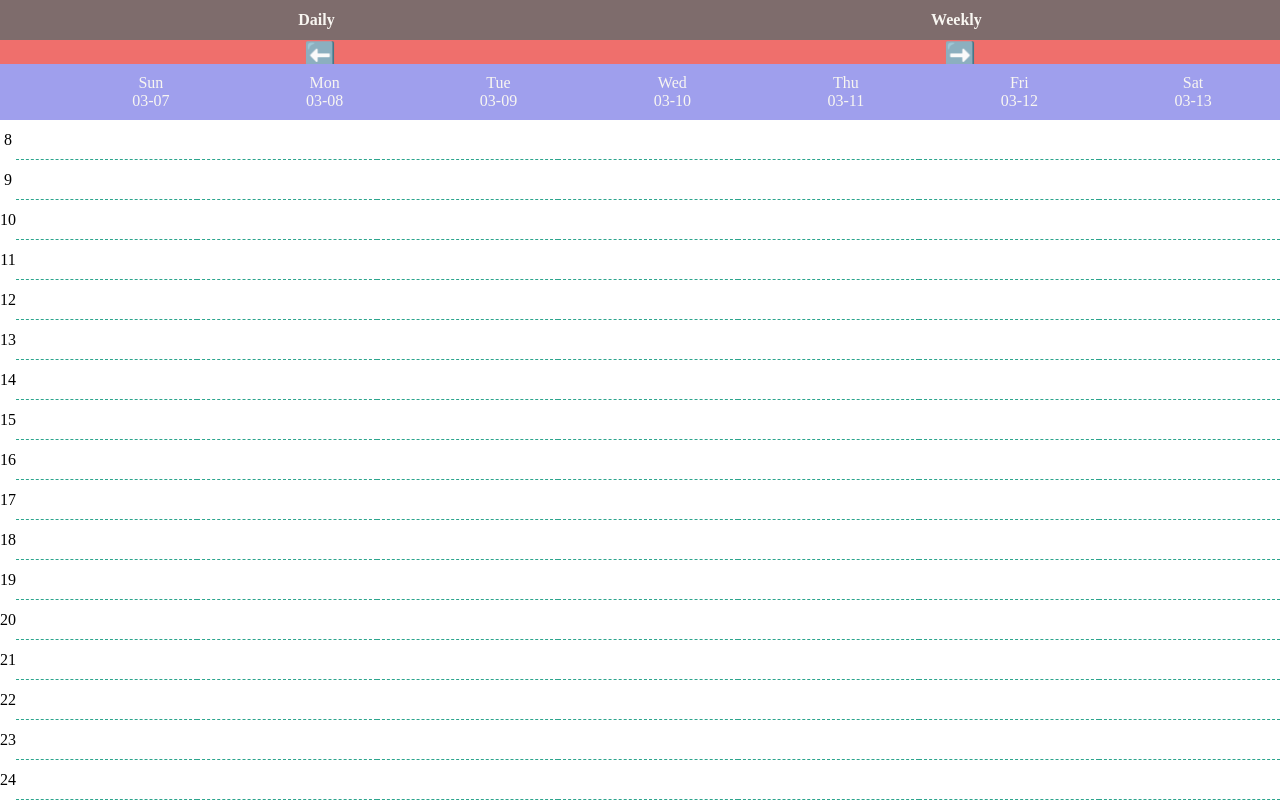
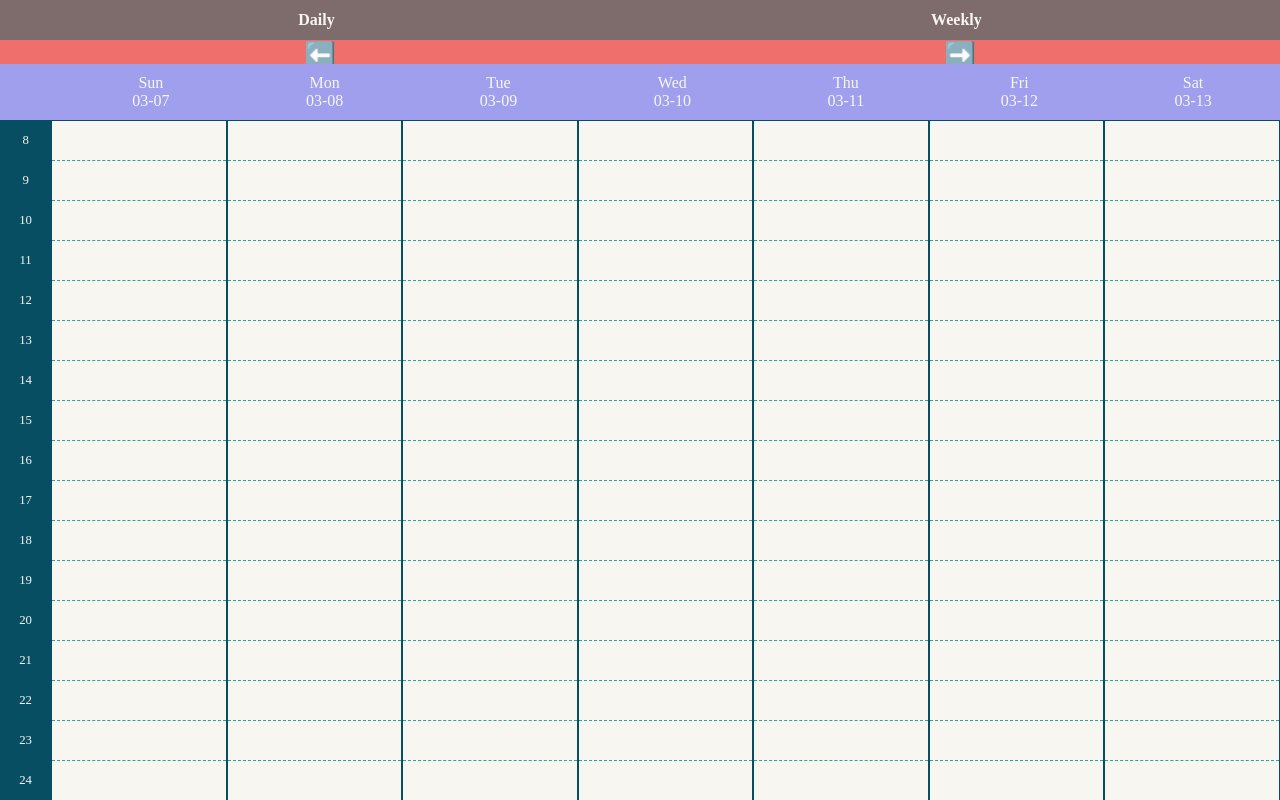
Before and after one commit to Ha-Young/Calendar-FrontEnd, a React (Create React App) app: page /weekly in a window 1280 px wide. Built offline with nearby package versions, Linux system fonts and the light colour scheme.

Commit message:
Change UI position

```diff
--- a/src/actions/index.js
+++ b/src/actions/index.js
@@ -7,22 +7,17 @@
  */
 import * as types from "../constants/actionTypes";
 
-export const getEventData = (date, time) => ({
-  type: types.GET_DATA,
-  payload: { date, time },
+export const getWeekEventData = (week, totalEvents) => ({
+  type: types.GET_WEEK_DATA,
+  payload: { week, totalEvents },
 });
 
-export const getWeekEventData = (week) => ({
-  type: types.GET_WEEK_DATA,
-  week,
-});
-
-export const createEvent = (event) => ({
+export const createEvent = event => ({
   type: types.CREATE_EVENT,
   event,
 });
 
-export const deleteEvent = (event) => ({
+export const deleteEvent = event => ({
   type: types.DELETE_EVENT,
   event,
 });
@@ -39,3 +34,8 @@ export const nextDay = () => ({
 export const yesterDay = () => ({
   type: types.YESTERDAY,
 });
+
+export const setCurrentDay = days => ({
+  type: types.SET_CURRENT_DAY,
+  days,
+});
--- a/src/components/Daily/Daily.module.css
+++ b/src/components/Daily/Daily.module.css
@@ -3,6 +3,7 @@
   height: 90vh;
   overflow: hidden;
   padding-right: 10px;
+  background-color: #084e63;
 }
 
 .flex {
--- a/src/components/Element/CommonElementView.js
+++ b/src/components/Element/CommonElementView.js
@@ -5,6 +5,7 @@ import EventElement from "../Element/EventElement";
 import styles from "./Element.module.css";
 
 export default function CommonElementView({ eventDay, events }) {
+  console.log('commonEl events 새로 들어옴', events)
   return (
     <div className={styles.daily_flex}>
       {HOURS.map(hour => (
--- a/src/components/Element/Element.module.css
+++ b/src/components/Element/Element.module.css
@@ -2,6 +2,13 @@
   width: 100%;
   height: 100%;
   border-bottom: #2CA58D dashed 1px;
+  background-color: #F8F6F1;
+}
+
+.time_flex a {
+  height: 100%;
+  display: flex;
+  align-items: center;
 }
 
 .daily_flex {
@@ -9,6 +16,7 @@
   flex-direction: column;
   width: 100%;
   height: 100%;
+  border: #084e63 solid 1px;
 }
 
 .event {
@@ -16,6 +24,7 @@
   justify-content: center;
   align-items: center;
   height: 100%;
+  width: 100%;
   border-radius: 2vw;
   font-weight: 400;
   font-size: 1rem;
--- a/src/components/LeftNavigation/LeftNavigation.module.css
+++ b/src/components/LeftNavigation/LeftNavigation.module.css
@@ -1,4 +1,5 @@
 .left_nav {
+  flex-basis: 4vw;
   width: 5vw;
   height: 100%;
   display: flex;
@@ -11,4 +12,6 @@
   align-items: center;
   width: 100%;
   height: 100%;
+  font-size: 0.8rem;
+  color: #F8F6F1;
 }
--- a/src/components/Weekly/Weekly.js
+++ b/src/components/Weekly/Weekly.js
@@ -1,4 +1,4 @@
-import React, { useEffect } from "react";
+import React, { useEffect, useState } from "react";
 import * as date from "date-fns";
 import randomIndex from "../../utils/randomIndex";
 import { DAYS } from "../../constants/CALENDAR_UNIT";
@@ -6,26 +6,35 @@ import CommonElementView from "../Element/CommonElementView";
 import LeftNavigation from "../LeftNavigation/LeftNavigation";
 import styles from "./Weekly.module.css";
 
-export default function Weekly({ currentDay, weekEvents, getWeekEventData }) {
-  const startOfWeek = date.startOfWeek(date.parseISO(currentDay));
+export default function Weekly({
+  currentDay,
+  weekEvents,
+  totalEvents,
+  getWeekEventData,
+  setCurrentDay
+}) {
+  const initialSunday = date.startOfWeek(date.parseISO(currentDay));
+  const [sunDay, setSunDay] = useState(initialSunday);
   const dayOfMonth = [];
 
   for (let i = 0; i < 7; i++) {
-    const newDay = date.addDays(startOfWeek, i);
+    const newDay = date.addDays(sunDay, i);
     dayOfMonth.push(date.format(newDay, 'yyyy-MM-dd'));
   }
 
   useEffect(() => {
-    getWeekEventData(dayOfMonth);
-  }, []);
+    getWeekEventData(dayOfMonth, totalEvents);
+  }, [sunDay]);
 
   function handleClick(type) {
     if (type === "prev") {
       const lastWeek = date.addWeeks(date.parseISO(currentDay), -1);
-      // setSunday(lastWeek);
+      setCurrentDay(-7);
+      setSunDay(lastWeek);
     } else {
       const nextWeek = date.addWeeks(date.parseISO(currentDay), 1);
-      // setSunday(nextWeek);
+      setCurrentDay(7);
+      setSunDay(nextWeek);
     }
   }
 
@@ -61,14 +70,23 @@ export default function Weekly({ currentDay, weekEvents, getWeekEventData }) {
 
       <div className={styles.weekly_container}>
         <LeftNavigation />
-        {dayOfMonth.map(day => (
-          <CommonElementView
-            key={randomIndex()}
-            eventDay={day}
-            events={weekEvents[day]}
-          />
-        ))}
+        <WeekEvents weekEvents={weekEvents} week={dayOfMonth} />
       </div>
     </>
   );
 }
+
+function WeekEvents({ weekEvents, week }) {
+  console.log('week event 새로 들어옴', weekEvents)
+  return (
+    <div className={styles.weekly_container_view}>
+      {week.map(day => (
+        <CommonElementView
+          key={randomIndex()}
+          eventDay={day}
+          events={weekEvents[day]}
+        />
+      ))}
+    </div>
+  );
+}
--- a/src/components/Weekly/Weekly.module.css
+++ b/src/components/Weekly/Weekly.module.css
@@ -19,14 +19,21 @@
   justify-content: space-around;
   align-items: center;
   height: 7vh;
+  padding-left: 5vw;
   font-size: 1rem;
   color: #F8F6F1;
   background-color: #9F9FED;
-  padding-left: 5vw;
 }
 
 .weekly_container {
   display: flex;
+  width: 100%;
   height: 85vh;
   overflow: hidden;
+  background-color: #084e63;
 }
+
+.weekly_container_view {
+  flex-basis: 96vw;
+  display: flex;
+}
--- a/src/constants/actionTypes.js
+++ b/src/constants/actionTypes.js
@@ -5,10 +5,10 @@
   ref: https://github.com/reduxjs/redux/blob/master/examples/shopping-cart/src/constants/ActionTypes.js
 
  */
-export const GET_DATA = "GET_DATA";
 export const GET_WEEK_DATA = "GET_WEEK_DATA";
 export const CREATE_EVENT = "CREATE_EVENT";
 export const DELETE_EVENT = "DELETE_EVENT";
 export const UPDATE_EVENT = "UPDATE_EVENT";
 export const TOMORROW = "TOMORROW";
 export const YESTERDAY = "YESTERDAY";
+export const SET_CURRENT_DAY = "SET_CURRENT_DAY";
--- a/src/containers/Weekly.js
+++ b/src/containers/Weekly.js
@@ -1,15 +1,19 @@
 import { connect } from "react-redux";
 import Weekly from "../components/Weekly/Weekly";
-import { getWeekEventData } from "../actions";
+import { getWeekEventData, setCurrentDay } from "../actions";
 
 const mapStateToProps = (state) => ({
   currentDay: state.currentDay,
   weekEvents: state.weekEvents,
+  totalEvents: state.events,
 });
 
 const mapDispatchToProps = (dispatch) => ({
-  getWeekEventData: (week) => {
-    dispatch(getWeekEventData(week));
+  getWeekEventData: (week, totalEvents) => {
+    dispatch(getWeekEventData(week, totalEvents));
+  },
+  setCurrentDay: (days) => {
+    dispatch(setCurrentDay(days));
   },
 });
 
--- a/src/reducers/index.js
+++ b/src/reducers/index.js
@@ -10,15 +10,14 @@
  */
 import { combineReducers } from "redux";
 import {
-  GET_DATA,
   GET_WEEK_DATA,
   CREATE_EVENT,
   UPDATE_EVENT,
   TOMORROW,
   YESTERDAY,
   DELETE_EVENT,
+  SET_CURRENT_DAY,
 } from "../constants/actionTypes";
-import _ from "lodash";
 
 const initialState = new Date().toISOString().slice(0, 10);
 
@@ -32,6 +31,10 @@ const currentDay = (state = initialState, action) => {
       const prevDay = new Date(state);
       prevDay.setDate(prevDay.getDate() - 1);
       return prevDay.toISOString().slice(0, 10);
+    case SET_CURRENT_DAY:
+      const current = new Date(state);
+      current.setDate(current.getDate() + action.days);
+      return current.toISOString().slice(0, 10);;
     default:
       return state;
   }
@@ -56,17 +59,6 @@ const initialEvent = {
       end: 11,
     },
   },
-};
-
-const oneEvent = (state = initialEvent, action) => {
-  switch (action.type) {
-    case GET_DATA:
-      const { date, time } = action.payload;
-      state = state[date][time];
-      return state;
-    default:
-      return state;
-  }
 };
 
 const events = (state = initialEvent, action) => {
@@ -131,16 +123,18 @@ const weekEvents = (state = initialEvent, action) => {
       delete deletedCopy[targetEvent.eventDay][targetEvent.start];
       return deletedCopy;
     case GET_WEEK_DATA:
-      if (action.week) {
-        const newState = {};
-        action.week.forEach(day => {
-          if (state[day]) {
-            newState[day] = state[day];
+      const totalEvents = action.payload.totalEvents;
+      const week = action.payload.week;
+      const newState = {};
+      // if (action.payload.week) {
+        week.forEach(day => {
+          if (totalEvents[day]) {
+            newState[day] = totalEvents[day];
           }
         });
         return newState;
-      }
-      return state;
+      // }
+      // return state;
     default:
       return state;
   }
@@ -149,6 +143,5 @@ const weekEvents = (state = initialEvent, action) => {
 export default combineReducers({
   currentDay,
   events,
-  oneEvent,
   weekEvents,
 });
```
Also changed, not shown: src/components/Element/EventElement.js (+7 -6 lines).
